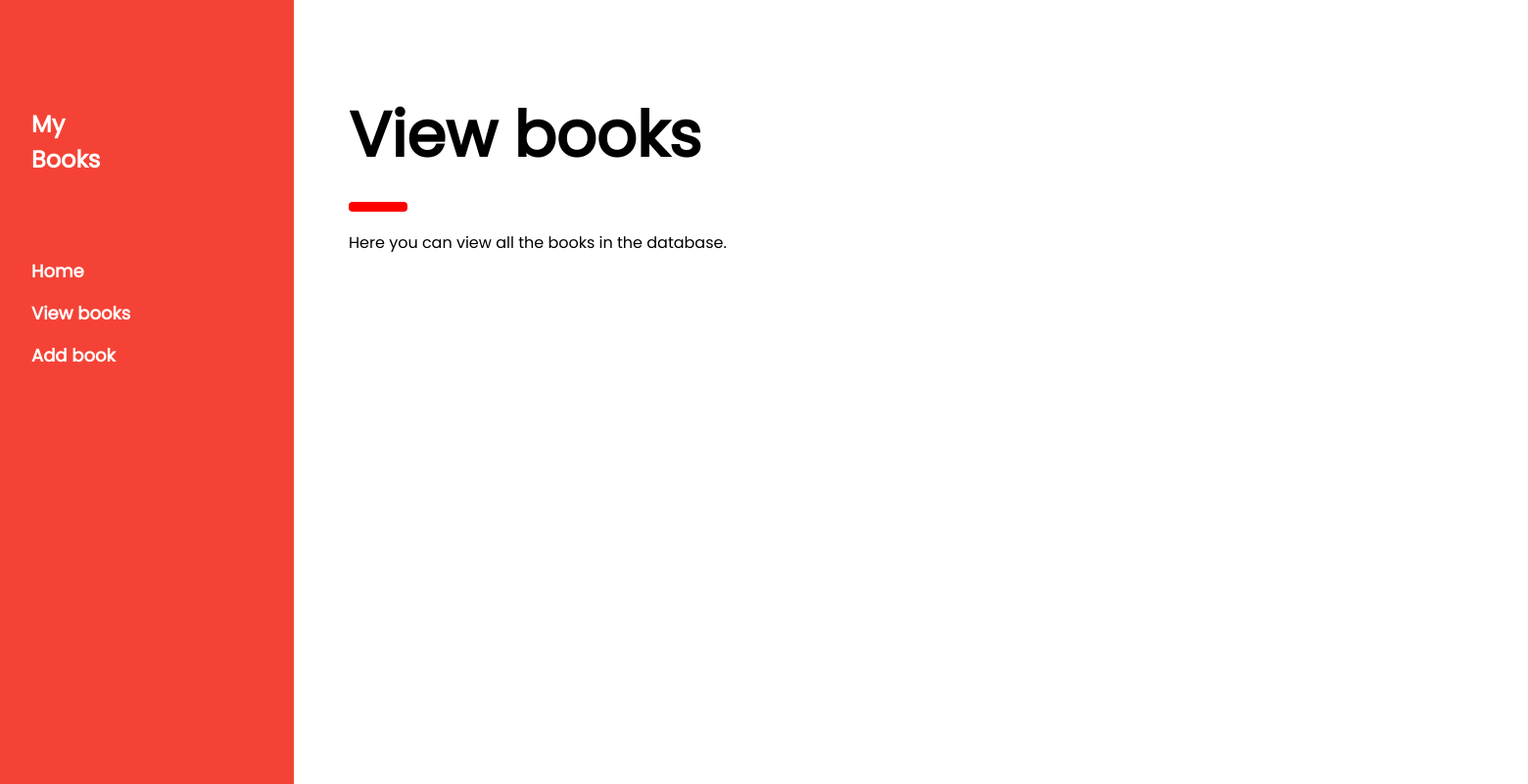
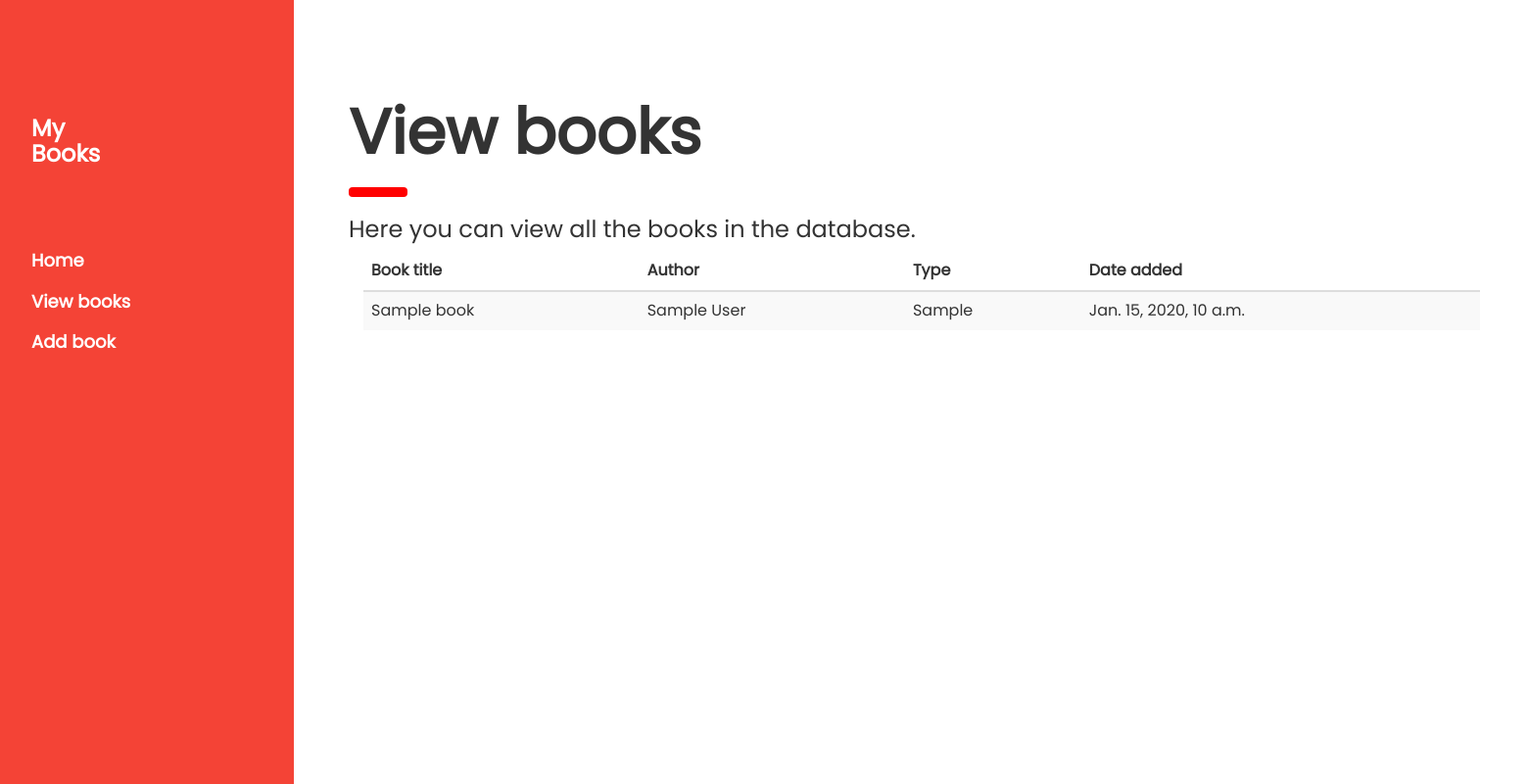
Before and after one commit to ioanas14/PersonalLibraryManagement_Django, a Django app: page /books in a window 1560 px wide. Shown: the whole page at 98% size. Run offline with Django 3.2, Linux system fonts and the light colour scheme; tables that the repository leaves empty hold one stand-in row (values such as "Sample post"); some libraries are stand-ins or nearby versions.

Commit message:
view books page done

```diff
--- a/LIBRARY/library_management_app/models.py
+++ b/LIBRARY/library_management_app/models.py
@@ -1,4 +1,5 @@
 from django.db import models
+
 
 class Books(models.Model):
     id = models.AutoField(primary_key=True)
@@ -7,3 +8,5 @@ class Books(models.Model):
     type = models.CharField(max_length=20)
     created_at = models.DateTimeField(auto_now_add=True)
     objects = models.Manager()
+    class Meta:
+        db_table = "library_management_app_books"
--- a/LIBRARY/library_management_app/templates/books.html
+++ b/LIBRARY/library_management_app/templates/books.html
@@ -5,6 +5,7 @@
 <meta name="viewport" content="width=device-width, initial-scale=1">
 <link rel="stylesheet" href="https://www.w3schools.com/w3css/4/w3.css">
 <link rel="stylesheet" href="https://fonts.googleapis.com/css?family=Poppins">
+<link rel="stylesheet" href="https://maxcdn.bootstrapcdn.com/bootstrap/3.4.1/css/bootstrap.min.css">
 <style>
 body,h1,h2,h3,h4,h5 {font-family: "Poppins", sans-serif}
 body {font-size:16px;}
@@ -42,14 +43,38 @@ body {font-size:16px;}
   <div class="w3-container" style="margin-top:80px" id="showcase">
     <h1 class="w3-jumbo"><b>View books</b></h1>
     <hr style="width:50px;border:5px solid red" class="w3-round">
-      <p>Here you can view all the books in the database.</p>
+    <h3>Here you can view all the books in the database.</h3>
+    <div class="container">
+<table class="table table-striped">
+    <thead>
+      <tr>
+        <th>Book title</th>
+		<th>Author</th>
+		<th>Type</th>
+		<th>Date added</th>
+      </tr>
+    </thead>
+    <tbody>
+	{% for b in book %}
+      <tr>
+        <td>{{b.name}}</td>
+        <td>{{b.author}}</td>
+		<td>{{b.type}}</td>
+		<td>{{b.created_at}}</td>
+      </tr>
+	  {% endfor %}
+	</tbody>
+</table>
+</div>
+
   </div>
 
 </div>
 <!-- End page content -->
 </div>
 
-
+<script src="https://ajax.googleapis.com/ajax/libs/jquery/3.4.1/jquery.min.js"></script>
+<script src="https://maxcdn.bootstrapcdn.com/bootstrap/3.4.1/js/bootstrap.min.js"></script>
 <script>
 // Script to open and close sidebar
 function w3_open() {
--- a/LIBRARY/library_management_app/views.py
+++ b/LIBRARY/library_management_app/views.py
@@ -8,8 +8,8 @@ def showDemoPage(request):
 def showHomePage(request):
     return render(request, "home.html")
 
-def showBooksPage(request):
-    return render(request, "books.html")
+# def showBooksPage(request):
+#     return render(request, "books.html")
 
 def showAddBook(request):
     return render(request, "addBook.html")
@@ -24,8 +24,10 @@ def addBook(request):
             newBook.author = request.POST.get("bookAuthor")
             newBook.type = request.POST.get("bookType")
             newBook.save()
-
-            messages.success(request, "Book added succesfully")
             return HttpResponseRedirect("/addBook")
         except:
             return HttpResponseRedirect("/addBook")
+
+def viewBooks(request):
+    books = Books.objects.all()
+    return render(request, "books.html", {'book':books})
--- a/LIBRARY/library_management_system/urls.py
+++ b/LIBRARY/library_management_system/urls.py
@@ -22,10 +22,11 @@ from LIBRARY.library_management_system import settings
 
 urlpatterns = [
     path('', views.showHomePage),
-    path('books', views.showBooksPage),
+   # path('books', views.showBooksPage),
     path('home', views.showHomePage),
     path('addBook', views.showAddBook),
     path('demo/', views.showDemoPage),
     path('admin/', admin.site.urls),
-    path('add_book_save', views.addBook)
+    path('add_book_save', views.addBook),
+    path('books', views.viewBooks)
 ]+static(settings.MEDIA_URL, document_root=settings.MEDIA_ROOT)
```
Also changed, not shown: LIBRARY/library_management_app/templates/addBook.html (+18 -0 lines), LIBRARY/library_management_system/settings.py (+10 -13 lines).
